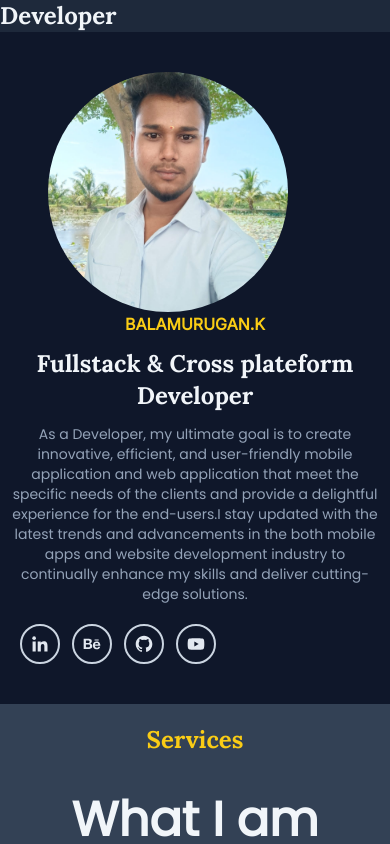
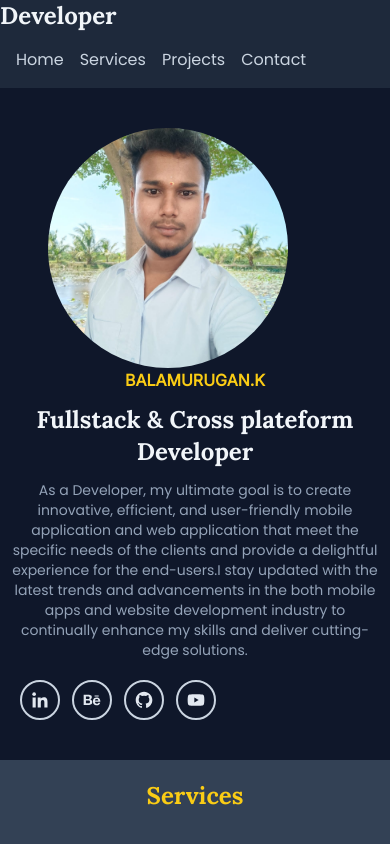
Before and after one commit to balamurugan0007/balamurugan, a React (Create React App) app: page / in a window 390 px wide. Shown: the top 844 px of the page. Built offline with nearby package versions, Linux system fonts and the light colour scheme.

Commit message:
Navbar changed

```diff
--- a/src/App.js
+++ b/src/App.js
@@ -11,7 +11,7 @@ function App() {
          <Navbar/>
          <Banner/>
          <Services/>
-         <Portfolio/>
+         <Portfolio />
          <Footer/>
     </div>
   );
--- a/src/pages/components/Navbar.js
+++ b/src/pages/components/Navbar.js
@@ -1,8 +1,10 @@
-import React from 'react'
+import React, { useState } from 'react'
 import AnchorLink from 'react-anchor-link-smooth-scroll'
 
 
 const Navbar = () => {
+
+  const [open ,setopen]=useState(null)
   return (
     <div className='w-full bg-slate-800'>
 
@@ -25,7 +27,23 @@ const Navbar = () => {
 
 
                   </div>
+
              </div>
+
+             <div className='flex lg:hidden py-4'>
+                  <AnchorLink href='#Home'>
+                      <h4 className='text-md font-poppins ml-4 font-md text-slate-300'>Home</h4>
+                    </AnchorLink>
+                    <AnchorLink href='#Services'>
+                      <h4 className='text-md font-poppins ml-4 font-md text-slate-300'>Services</h4>
+                    </AnchorLink>
+                    <AnchorLink href='#Projects'>
+                      <h4 className='text-md font-poppins ml-4 font-md text-slate-300'>Projects</h4>
+                    </AnchorLink>
+                    <AnchorLink href='#Contact'>
+                      <h4 className='text-md font-poppins ml-4 font-md text-slate-300'>Contact</h4>
+                    </AnchorLink>
+                  </div>
         </div>
 
     </div>
--- a/src/pages/home/Footer.js
+++ b/src/pages/home/Footer.js
@@ -4,7 +4,7 @@ import {BiLogoLinkedin,BiLogoBehance,BiLogoGithub,BiLogoYoutube} from 'react-ico
 
 const Footer = () => {
   return (
-    <div>
+    <div className='lg:py-10 py-5 mt-10'>
 
 <footer className="relative bg-blueGray-200 pt-8 pb-6 bg-slate-100" id='Contact'>
     <h2 className='text-xl lg:text-2xl font-lora font-bold text-purple-700 text-center lg:mb-5 mt-5 lg:mt-1'>Contact Details</h2>
--- a/src/pages/home/portflio/Navbar.js
+++ b/src/pages/home/portflio/Navbar.js
@@ -12,9 +12,9 @@ const Navbar = () => {
     setdata(correct_value)
   },[value])
   return (
-    <div className='w-full  mt-12'>
+    <div className='w-full  mt-12 mb-10'>
        <div className='lg:px-40'>
-       <div className='navbar-list lg:flex flex-wrap justify-between lg:px-40'>
+       <div className='navbar-list lg:flex hidden justify-between lg:px-40'>
            <div className='w-28 overflow-hidden'>
                 <h3 className='text-slate-300 text-md font-poppins font-bold hover:border-b-2  border-yellow-500 border-w-10 text-center cursor-pointer m-5 sm:text-center' onClick={()=>setvalue("All")}>
                         All
@@ -47,8 +47,40 @@ const Navbar = () => {
         </div>
        </div>
 
+       <div className='navbar-list lg:hidden flex flex-wrap justify-between lg:px-40'>
+           <div className='w-28 overflow-hidden'>
+                <h3 className='text-slate-300 text-md font-poppins font-bold hover:border-2 rounded-md  border-yellow-500 border-w-10 text-center cursor-pointer m-5 sm:text-center' onClick={()=>setvalue("All")}>
+                        All
+                    </h3>
+           </div>
+
+           <div className='w-28 overflow-hidden'>
+                <h3 className='text-slate-300 text-md font-poppins font-bold hover:border-2 rounded-md border-yellow-500 text-center cursor-pointer m-5 sm:text-center ' onClick={()=>setvalue("UiUx")}>
+                        Ui/Ux
+                    </h3>
+           </div>
+
+           <div className='w-28 overflow-hidden'>
+                <h3 className='text-slate-300 text-md font-poppins font-bold hover:border-2 rounded-md border-yellow-500 text-center cursor-pointer m-5 sm:text-center' onClick={()=>setvalue("Frontend")}>
+                        Frontend
+                    </h3>
+           </div>
+
+           <div className='w-28 overflow-hidden'>
+                <h3 className='text-slate-300 text-md font-poppins font-bold hover:border-2 rounded-md  border-yellow-500 text-center cursor-pointer m-5 sm:text-center' onClick={()=>setvalue("Fullstack")}>
+                        Fullstack
+                    </h3>
+           </div>
+
+           <div className='w-32 overflow-hidden'>
+                <h3 className='text-slate-300 text-md font-poppins font-bold hover:border-2 rounded-md  border-yellow-500 text-center cursor-pointer m-5 sm:text-center' onClick={()=>setvalue("Apps")}>
+                        Andriod & IoS
+                    </h3>
+           </div>
+        </div>
+
         <section className='w-full  lg:py-16'>
-                <div className='w-full  lg:flex '>
+                <div className='w-full  lg:flex'>
                     {
                      data && data.map((res)=>(
                      <div >
--- a/src/pages/home/skills/Services.js
+++ b/src/pages/home/skills/Services.js
@@ -6,7 +6,7 @@ import {BiLogoYoutube} from "react-icons/bi"
 
 const Services = () => {
   return (
-    <div className='w-full bg-slate-700 lg:py-20 py-5 px-5  lg:px-20' id='Services'>
+    <div className='w-full bg-slate-700 lg:py-20 py-5 px-5  lg:px-20 ' id='Services'>
         <h2 className='text-2xl text-yellow-400 text-center font-lora mb-10  font-bold'>Services</h2>
          <p className='text-5xl  font-poppins font-bold text-slate-100 mt-2 text-center'>What I am Great At</p>
 
```
